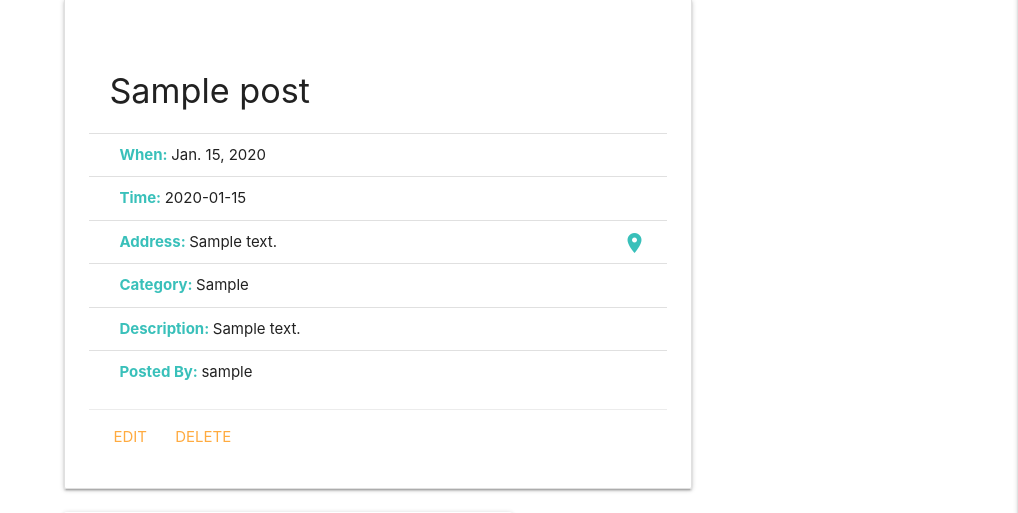
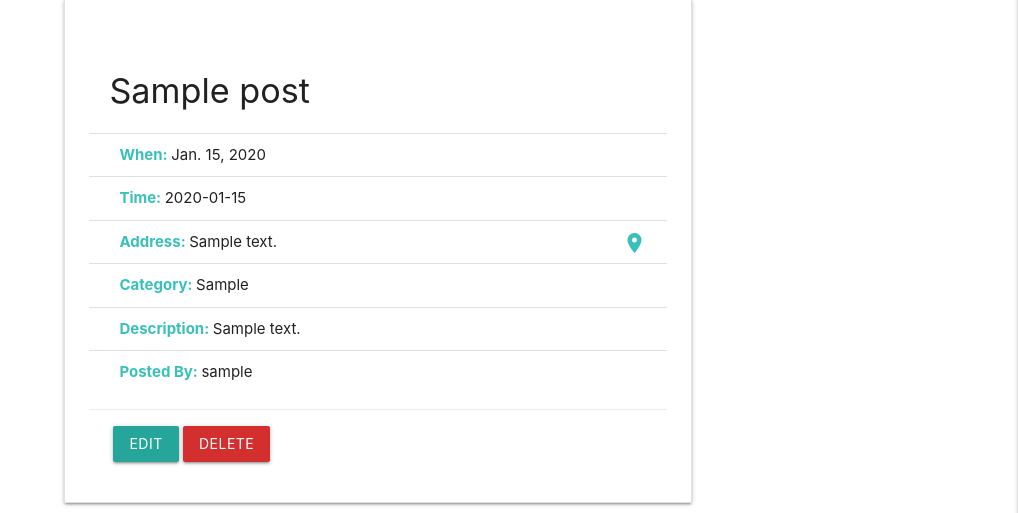
Before and after one commit to Codeebk/snackstalker1, a Django app: page /posts/1/ in a window 1280 px wide. Shown: the part 175-688 px from the top of the page, without its empty margins (262-1280 px from the left). Run offline with Django 3.2, Linux system fonts and the light colour scheme; a user stored in the database is signed in; tables that the repository leaves empty hold one stand-in row (values such as "Sample post"); some web fonts are replaced; grey boxes are pictures that could not be loaded.

Commit message:
add buttons to post details

```diff
--- a/main_app/templates/posts/detail.html
+++ b/main_app/templates/posts/detail.html
@@ -21,8 +21,8 @@
 
                 {% if user.username == post.user.username %}
             <div class="card-action">
-                <a href="{% url 'posts_update' post.id %}">Edit</a>
-                <a href="{% url 'posts_delete' post.id %}">Delete</a>
+                <a href="{% url 'posts_update' post.id %}" class="btn">Edit</a>
+                <a href="{% url 'posts_delete' post.id %}" class="btn red darken-2">Delete</a>
               </div>
               {% else %}
 
```
